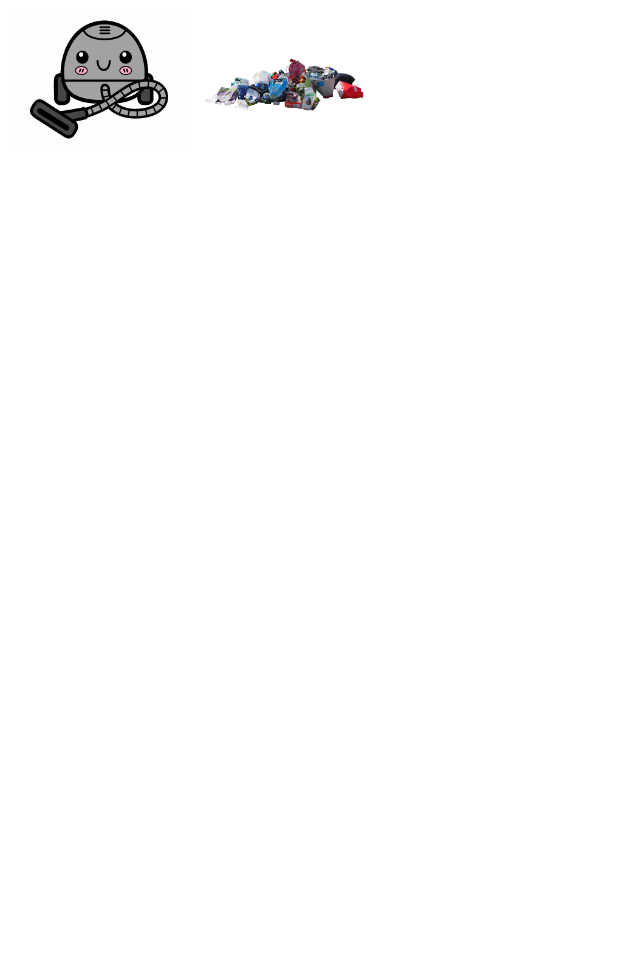
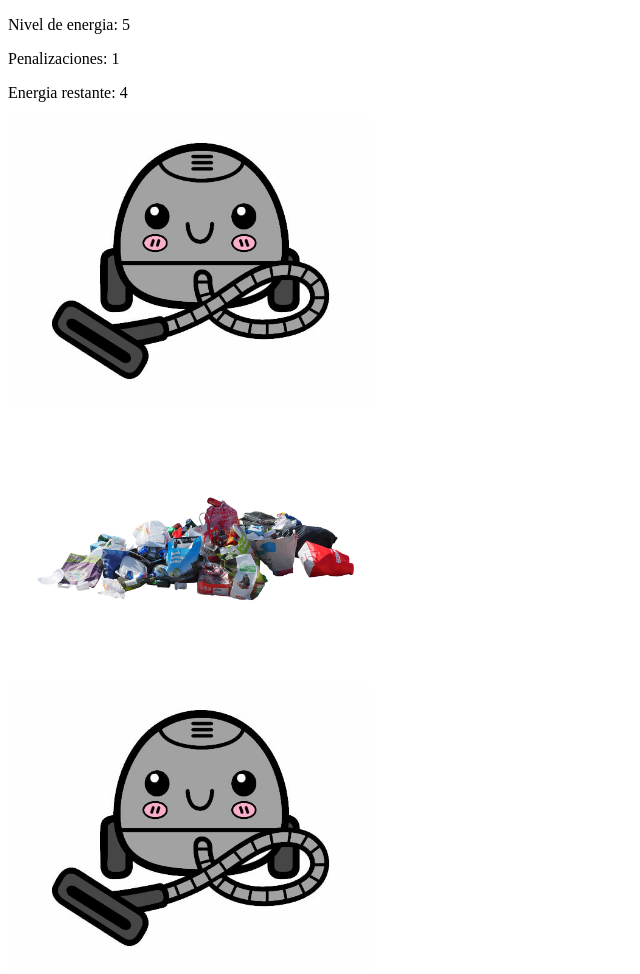
Before and after one commit to sebastian-inzunza/inteligencia-artificial, a plain HTML site: page Practica 1/index.html in a window 1280 px wide. Shown: the whole page, without its empty margins (0-640 px from the left). Before the commit the page ends 800 px from the top, so only its background shows below. Drawn offline with Linux system fonts and the light colour scheme.

Commit message:
Add files via upload

```diff
--- a/Practica 1/css/styles.css
+++ b/Practica 1/css/styles.css
@@ -5,5 +5,5 @@
 }
 
 .imagen{
-    width: 30%;
+    width: 60%;
 }
--- a/Practica 1/index.html
+++ b/Practica 1/index.html
@@ -8,9 +8,11 @@
     <title>Document</title>
 </head>
 <body>
+    <p>Nivel de energia: <span id="movimientos"></span></p>
+    <p>Penalizaciones: <span id="penalizaciones"></span></p>
+    <p>Energia restante: <span id="energia"></span></p>
     <!-- <div class="contenedor">
         <div>
-
             <img class="imagen" src="css/img/basura.png">
         </div>
         <div>
@@ -18,5 +20,6 @@
         </div>
     </div> -->
 </body>
+<script src="js/Agente.js"></script>
 <script src="js/main.js"></script>
 </html>
--- /dev/null
+++ b/Practica 1/js/Agente.js
@@ -0,0 +1,59 @@
+
+class Agente{
+
+    constructor(estado, posicion){
+        this.estado = estado;
+        this.posicion = posicion;
+        this.movimiento = 0;
+    }
+
+    run(){
+        if(this.estado[this.posicion] === 'Sucio'){
+            this.estado[this.posicion] = 'Limpio';
+            this.movimiento++;
+            if(this.isDirty() === 'Sucio'){
+                console.log('Limpie paso a siguiente');
+                this.siguiente();
+            }
+        }
+        else{
+            console.log('Aca');
+            this.siguiente();
+        }
+        console.log(this.estado);
+    }
+    // si es true es por que hay otro estado sucio
+    isDirty(){
+       return this.estado.find(element => element === 'Sucio');
+    }
+
+    siguiente(){
+        this.movimiento++;
+        if(this.posicion === 0){
+            console.log('incremente');
+            this.posicion = 1;
+
+        }else{
+            console.log('decremente');
+            this.posicion = 0;
+        }
+    }
+
+    imprimeEstado(){
+        const contenedor = document.querySelector('.contenedor');
+        const divs = contenedor.querySelectorAll('div');
+        divs[this.posicion].appendChild(this.crearImagen('aspiradora'));
+        for(let i=0; i<this.estado.length; i++){
+            if(this.estado[i] === 'Sucio'){
+                divs[i].appendChild(this.crearImagen('basura'));
+            }
+        }
+    }
+
+    crearImagen(img){
+        const imagen = document.createElement('img');
+        imagen.classList.add('imagen');
+        imagen.src = `../css/img/${img}.png`;
+        return imagen;
+    }
+}
--- a/Practica 1/js/main.js
+++ b/Practica 1/js/main.js
@@ -1,9 +1,3 @@
-
-function random(){
-    const min =1, max=3;
-    return Math.floor(Math.random() * (max - min)) + min;
-}
-
 
 function CrearEstado(){
     let estado = [];
@@ -11,7 +5,6 @@ function CrearEstado(){
         const aleatorio = random();
         (aleatorio === 1) ? estado.push('Limpio') : estado.push('Sucio');
     }
-    estado.push(random()-1);
     return estado;
 }
 
@@ -23,7 +16,6 @@ function CrearContenedor(){
     contenedor.appendChild(CrearDiv());
     contenedor.appendChild(CrearDiv());
     body.appendChild(contenedor);
-
     agregarImagenes(contenedor);
 }
 
@@ -35,23 +27,49 @@ function CrearDiv(){
 function agregarImagenes(contenedor){
     // const contenedor = document.querySelector('.contenedor');
     const divs = contenedor.querySelectorAll('div');
+    const estado = CrearEstado();
+    const posicion = random()-1;
+    let agente = new Agente(estado, posicion);
+    console.log('Desde afuera: ' + estado);
 
-    const estado = CrearEstado();
+    while(agente.isDirty() === 'Sucio'){
+        agente.imprimeEstado();
+        agente.run();
+    }
 
-    divs[random()-1].appendChild(crearImagen('aspiradora'));
-    for(let i=0; i<estado.length; i++){
-        if(estado[i] === 'Sucio'){
-            divs[i].appendChild(crearImagen('basura'));
-        }
-    }
+    const parrafo = document.querySelector("#movimientos");
+    parrafo.innerHTML= 5;
+
+    const par = document.querySelector("#penalizaciones");
+    par.innerHTML= agente.movimiento;
+
+    const parr = document.querySelector("#energia");
+    parr.innerHTML= 5 - agente.movimiento;
+
+
+    console.log('Cantidad de movimientos ' + agente.movimiento);
+    agente.imprimeEstado();
+
+
+    // divs[posicion].appendChild(crearImagen('aspiradora'));
+    // for(let i=0; i<estado.length; i++){
+    //     if(estado[i] === 'Sucio'){
+    //         divs[i].appendChild(crearImagen('basura'));
+    //     }
+    // }
 }
 
-function crearImagen(img){
-    const imagen = document.createElement('img');
-    imagen.classList.add('imagen');
-    imagen.src = `css/img/${img}.png`;
-    return imagen;
+// function crearImagen(img){
+//     const imagen = document.createElement('img');
+//     imagen.classList.add('imagen');
+//     imagen.src = `css/img/${img}.png`;
+//     return imagen;
+// }
 
+
+function random(){
+    const min =1, max=3;
+    return Math.floor(Math.random() * (max - min)) + min;
 }
 
 CrearContenedor();
```
